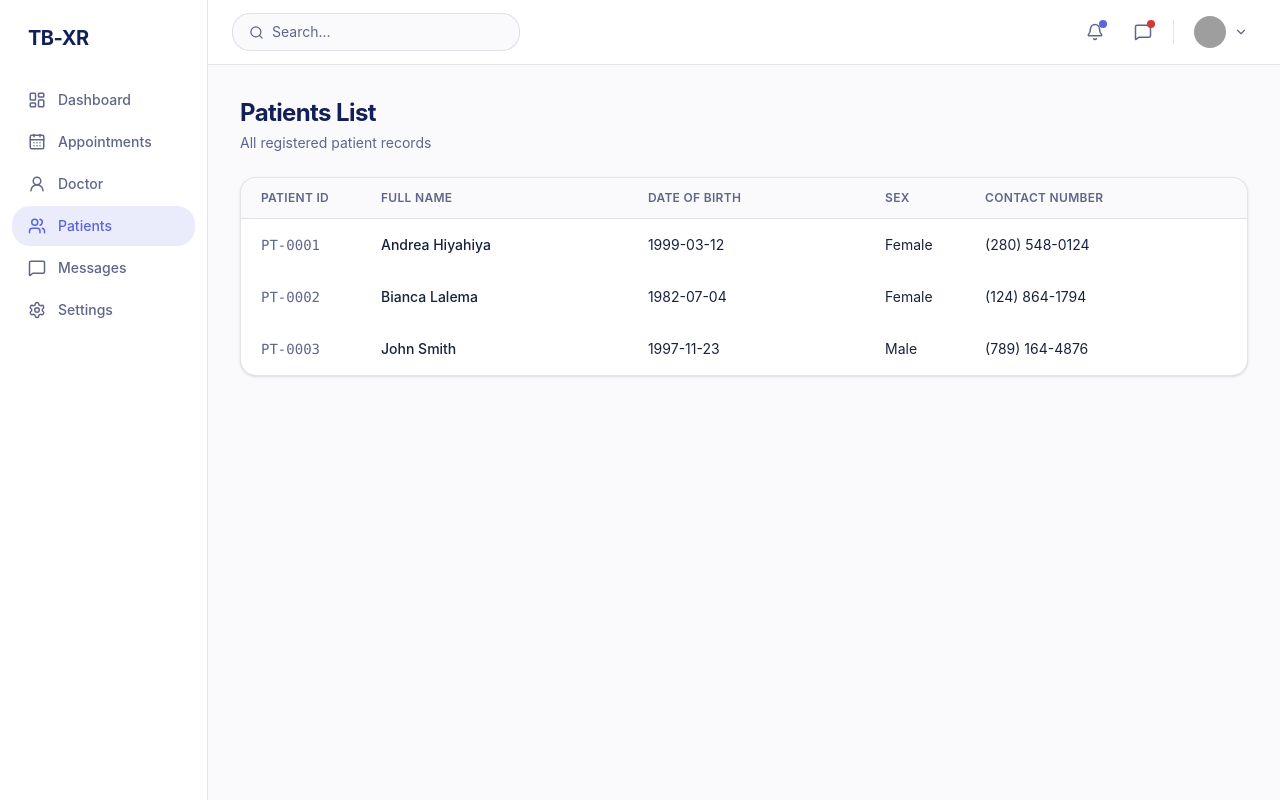
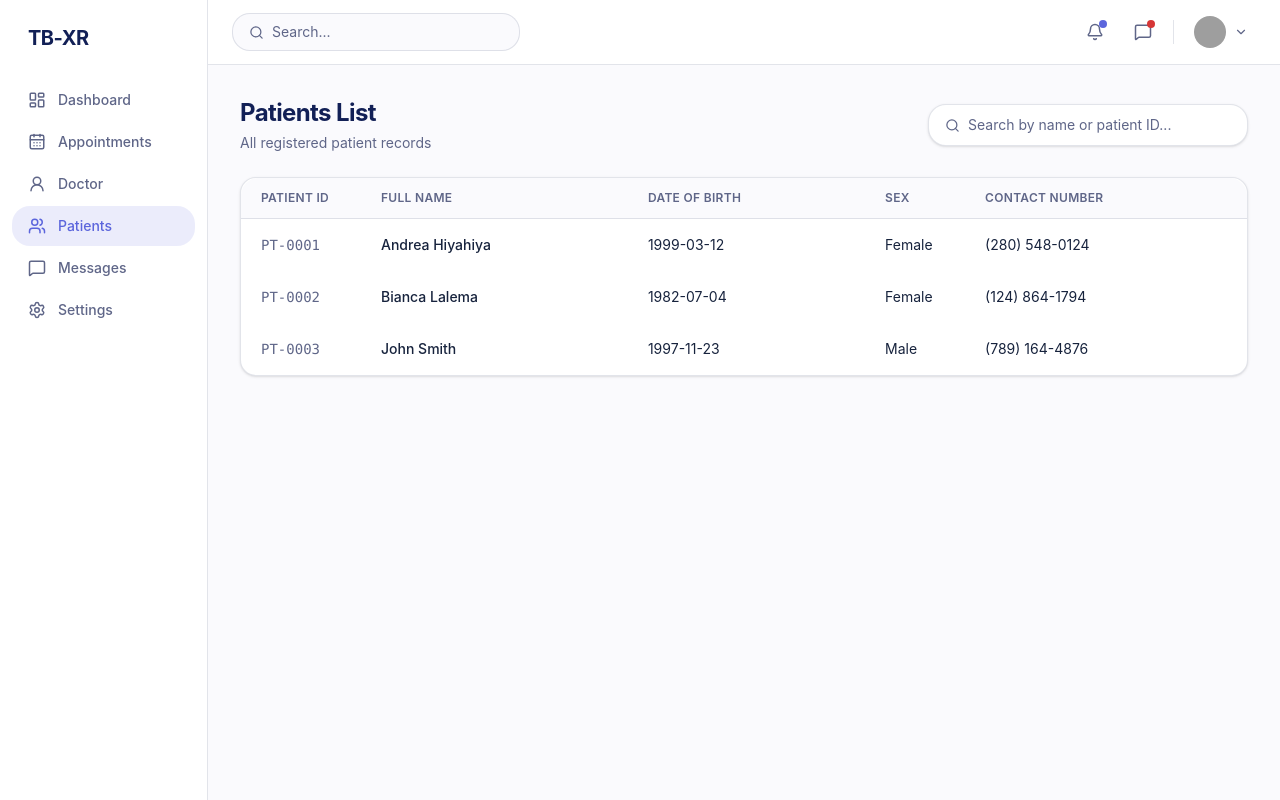
Before and after one commit to DymNomZ/TBXR, a React (Vite) app in the folder frontend/: page /patients in a window 1280 px wide. Built offline with nearby package versions, Linux system fonts and the light colour scheme; grey boxes are pictures that could not be loaded.

Commit message:
feat(frontend): implement patient search function #9

```diff
--- /dev/null
+++ b/frontend/src/components/patients/PatientSearchBar.jsx
@@ -0,0 +1,46 @@
+import { Search } from 'lucide-react';
+import { useState } from 'react';
+import { useSearchParams } from 'react-router-dom';
+
+export default function PatientSearchBar() {
+  const [searchParams, setSearchParams] = useSearchParams();
+  const [value, setValue] = useState(searchParams.get('search') ?? '');
+
+  const handleSubmit = (e) => {
+    e.preventDefault();
+    const trimmed = value.trim();
+    // Update the URL — this is the "form submit"
+    setSearchParams(trimmed ? { search: trimmed } : {});
+  };
+
+  const handleClear = () => {
+    setValue('');
+    setSearchParams({});
+  };
+
+  return (
+    <form
+      onSubmit={handleSubmit}
+      className="flex items-center gap-2 bg-white border border-[var(--border)] rounded-xl px-4 py-2.5 w-80 focus-within:border-[var(--accent)] transition-colors shadow-sm"
+    >
+      <Search size={15} className="shrink-0 text-[var(--text-muted)]" />
+      <input
+        type="text"
+        value={value}
+        onChange={(e) => setValue(e.target.value)}
+        placeholder="Search by name or patient ID..."
+        className="bg-transparent outline-none flex-1 text-sm placeholder:text-[var(--text-muted)] text-[var(--text)]"
+      />
+      {/* Clear button — only visible when there's a value */}
+      {value && (
+        <button
+          type="button"
+          onClick={handleClear}
+          className="text-[var(--text-muted)] hover:text-[var(--text)] text-xs transition-colors"
+        >
+          ✕
+        </button>
+      )}
+    </form>
+  );
+}
--- a/frontend/src/components/patients/PatientTable.jsx
+++ b/frontend/src/components/patients/PatientTable.jsx
@@ -55,22 +55,33 @@ const MOCK_DATA = [
   { id: 3, patient_id: 'PT-0003', full_name: 'John Smith',      date_of_birth: '1997-11-23', sex: 'Male',   contact_number: '(789) 164-4876' },
 ];
 
-export default function PatientTable() {
+export default function PatientTable({ search = '' }) {
+
+  // 🔌 Replace this with your real fetch when backend is ready:
+  //
+  // const { data, isLoading } = useQuery({
+  //   queryKey: ['patients', search],
+  //   queryFn: () => fetch(`/api/patients/?search=${encodeURIComponent(search)}`).then(r => r.json()),
+  // });
+
+  // --- MOCK: filter locally until backend is wired ---
+  const filtered = MOCK_DATA.filter((p) => {
+    if (!search) return true;
+    const q = search.toLowerCase();
+    return (
+      p.full_name.toLowerCase().includes(q) ||
+      p.patient_id.toLowerCase().includes(q)
+    );
+  });
+
   const navigate = useNavigate();
-
-  // 🔌 Swap MOCK_DATA with real fetch once backend confirms response shape:
-  // const { data } = useQuery({ queryKey: ['patients'], queryFn: fetchPatients });
-
-  const handleRowClick = (row) => {
-    navigate(`/patients/${row.patient_id}`);
-  };
 
   return (
     <div className="bg-white rounded-2xl border border-[var(--border)] overflow-hidden shadow-sm">
       <Table
         columns={COLUMNS}
-        data={MOCK_DATA}
-        onRowClick={handleRowClick}
+        data={filtered}   // was MOCK_DATA, now filtered
+        onRowClick={(row) => navigate(`/patients/${row.patient_id}`)}
       />
     </div>
   );
--- a/frontend/src/pages/PatientsPage.jsx
+++ b/frontend/src/pages/PatientsPage.jsx
@@ -1,11 +1,17 @@
+import { useSearchParams } from 'react-router-dom';
 import AppLayout from '../components/layout/AppLayout';
 import PatientTable from '../components/patients/PatientTable';
+import PatientSearchBar from '../components/patients/PatientSearchBar';
 
 export default function PatientsPage() {
+  const [searchParams] = useSearchParams();
+  const search = searchParams.get('search') ?? '';
+
   return (
     <AppLayout>
       <div className="flex flex-col gap-6">
         {/* Page header */}
+        <div className="flex items-center justify-between">
           <div>
             <h1 className="text-2xl font-bold text-[var(--deep-navy)] tracking-tight">
               Patients List
@@ -14,9 +20,18 @@ export default function PatientsPage() {
               All registered patient records
             </p>
           </div>
+          <PatientSearchBar />
+        </div>
 
-        {/* Table */}
-        <PatientTable />
+        {/* Active search indicator */}
+        {search && (
+          <p className="text-sm text-[var(--text-muted)]">
+            Showing results for{' '}
+            <span className="font-semibold text-[var(--text)]">"{search}"</span>
+          </p>
+        )}
+
+        <PatientTable search={search} />
       </div>
     </AppLayout>
   );
```
Also changed, not shown: 1 other file (tests, documents, lock files or other folders). Lines whose indentation alone changed are shown as unchanged.
